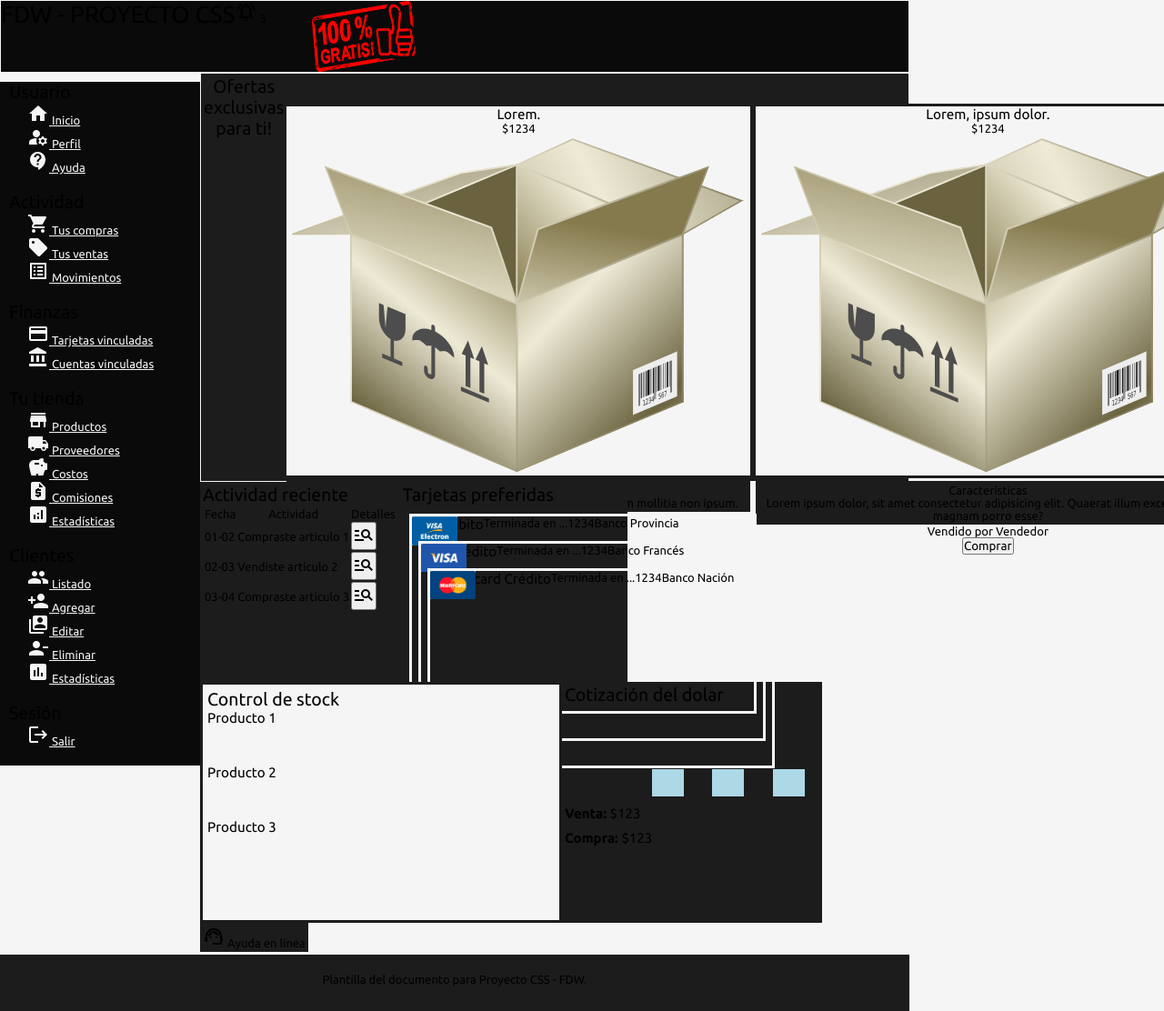
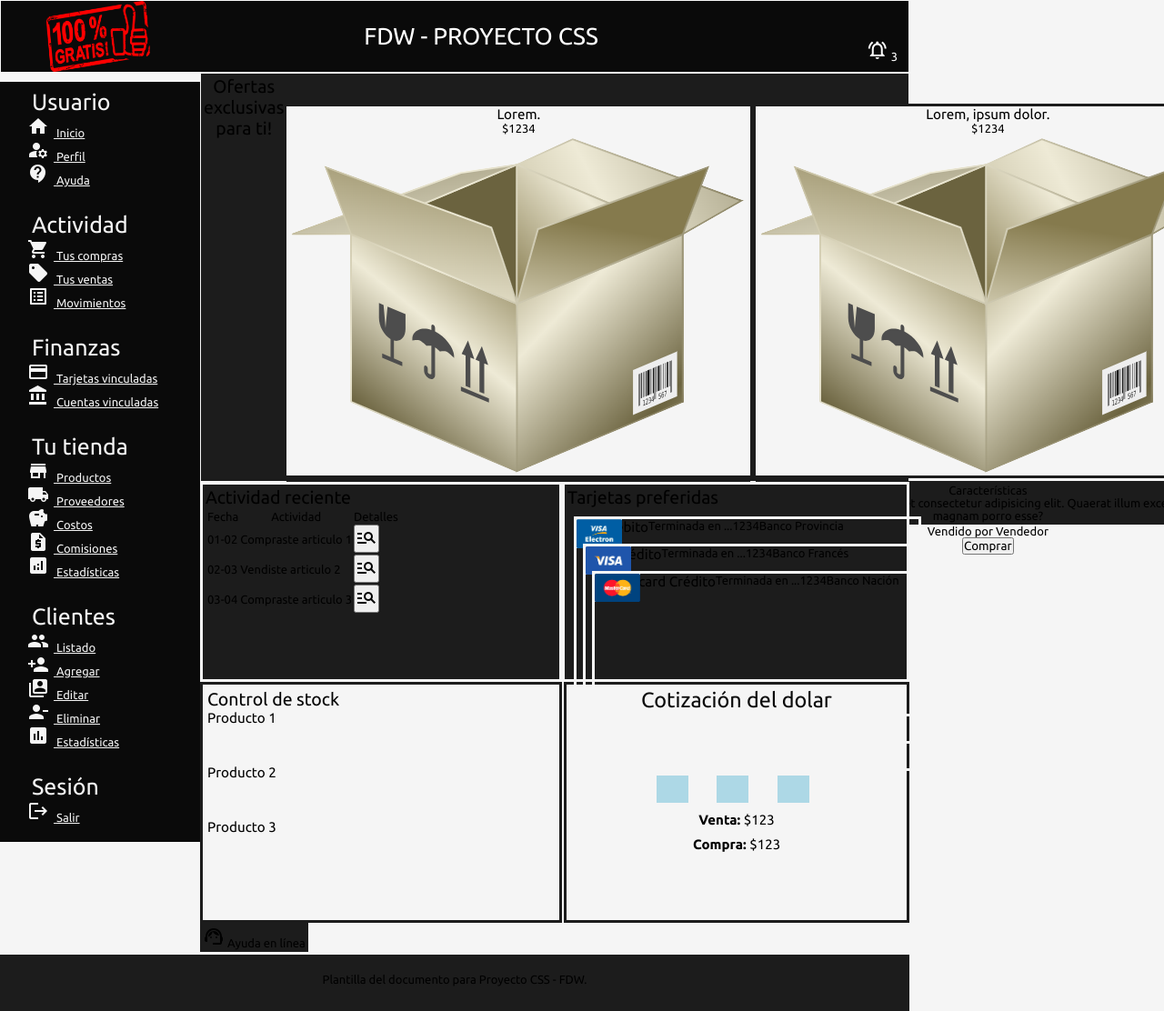
Before and after one commit to Cristian-Ullua/Proyecto-final-CSS, a plain HTML site: page index.html in a window 1280 px wide. Shown: the top 1112 px of the page at 91% size. Drawn offline with Linux system fonts and the light colour scheme.

Commit message:
Cambios en varias secciones
1) El título principal se posiciona de manera absoluta, desplazado hacia la izquierda un 40%, con un color blanco y ordenado en segundo lugar dentro de su contenedor.

2) La sección también se posiciona absolutamente, ubicada a un 40% desde arriba y casi pegada al borde derecho, con un relleno de 11 px, color blanco y orden en tercer lugar.

3) Los encabezados h2 dentro de .menu-group tienen un espacio superior de 8 px, un margen izquierdo de 25 px, tamaño de fuente de 25 px y color gris claro

4) Los íconos materiales dentro de enlaces se separan 5 px a la derecha.

5) La clase parte de actividades, se le da un fondo de color gris oscuro, ancho de 398 px, alto de 220 px y borde de 3 px sólido con el color gris claro.

7) En las tarjetas se muestran como un contenedor flexible, con ancho de 382 px, alto de 220 px y borde de 3 px sólido del mismo color.

8) Y la cotización se establece un bloque de 380 x 265 px, con fuente de 1.2 rem, color negro, texto centrado, margen izquierdo de 2 px, fondo del color gris claro y borde de 3 píxeles sólido con el color gris oscuro.

```diff
--- a/css/estilos_adicionales.css
+++ b/css/estilos_adicionales.css
@@ -38,6 +38,24 @@
   filter: saturate(200%);
 }
 
+.main-header>h1 {
+  position: absolute;
+  margin-left: 40%;
+  color: var(--color-texto-header);
+  align-self: center;
+  order: 2;
+}
+
+.notifications {
+  position: absolute;
+  top: 40%;
+  padding: 11px;
+  right: 1px;
+  justify-content: center;
+  color: var(--color-texto-header);
+  order: 3;
+}
+
 /* ESTILO DEL CUERPO Y EL MENU PRINCIPAL */
 
 body {
@@ -49,10 +67,21 @@ body {
   margin-bottom: 20px;
 }
 
+.menu-group>h2 {
+  padding-top: 8px;
+  padding-left: 25px;
+  font-size: 25px;
+  color: var(--color-body);
+}
+
 .menu-group a {
   display: block;
   margin-left: 20px;
   color: var(--color-body);
+}
+
+.menu-group a .material-icons {
+  margin-right: 5px;
 }
 
 /* ESTILOS DE BARRA DE NAVEGACIÓN */
@@ -102,6 +131,24 @@ main section{
     border: 3px solid var(--color-body);
 }
 
+/* ACTIVIDAD RECIENTE */
+
+.activity {
+  background-color: var(--color-section);
+  width: 398px;
+  height: 220px;
+  border: 3px solid var(--color-body);
+}
+
+/*TARJETAS*/
+
+.cards {
+  display: flex;
+  width: 382px;
+  height: 220px;
+  border: 3px solid var(--color-body);
+}
+
 /* CONTROL DE STOCK */
 
 .stock-control{
@@ -119,6 +166,17 @@ main section{
 }
 
 /* COTIZACION DOLAR */
+
+.currency {
+  width: 380px;
+  height: 265px;
+  font-size: 1.2rem;
+  color: var(--colorHeaderNav);
+  text-align: center;
+  margin-left: 2px;
+  background-color: var(--color-body);
+  border: 3px solid var(--color-section);
+}
 
 .loading{
     width: 200px;
```
Lines whose indentation alone changed are shown as unchanged.
